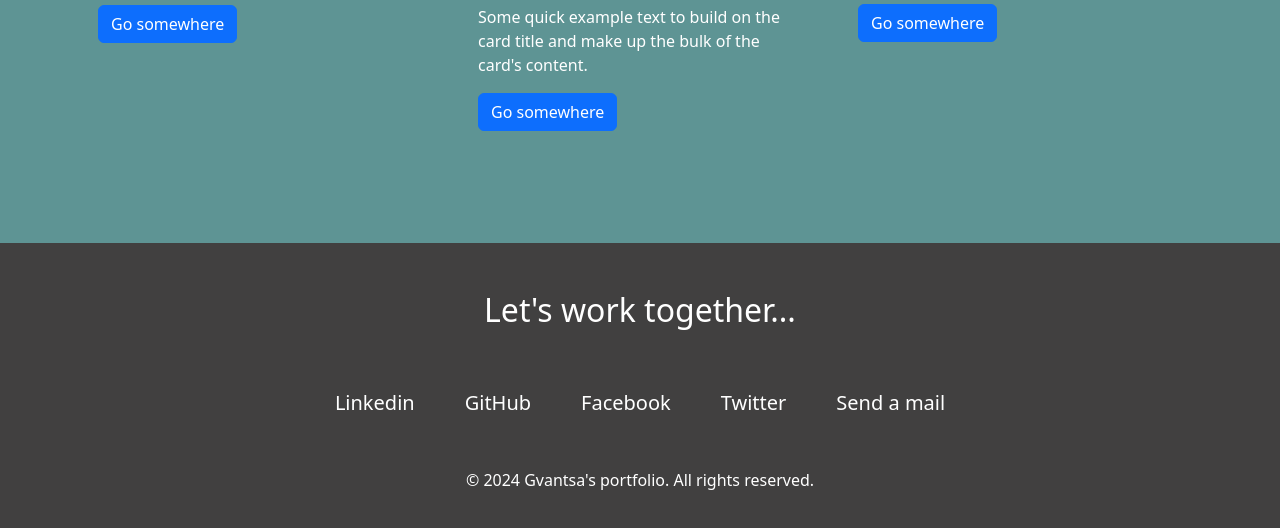
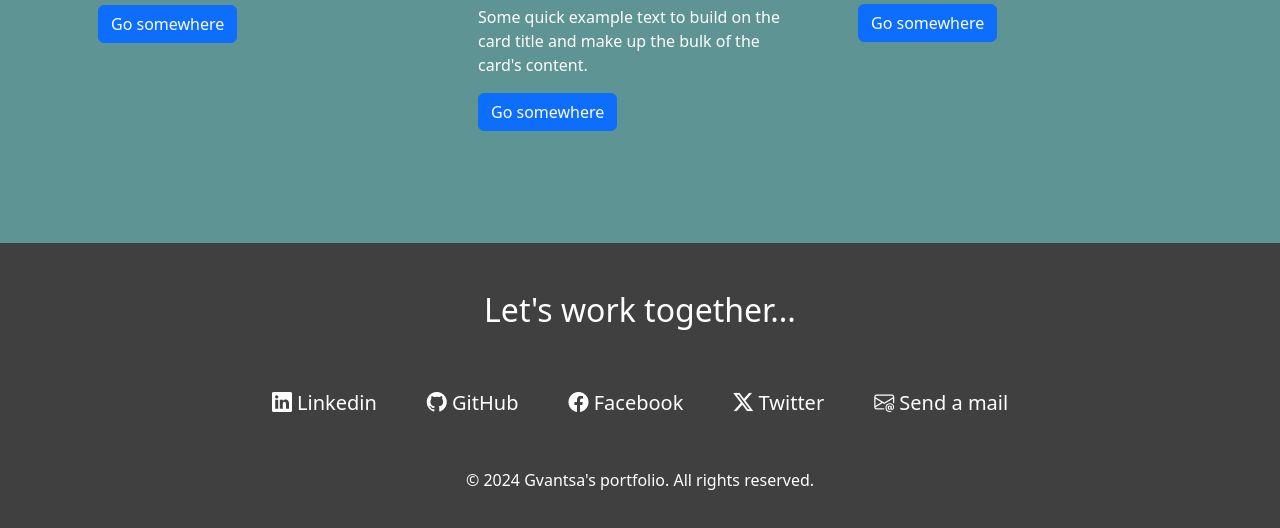
Before and after one commit to gvantsa-dolidze/gvantsa-dolidze.github.io, a plain HTML site: page index.html in a window 1280 px wide. Shown: the part 2108-2636 px from the top of the page. Drawn offline with nearby package versions, Linux system fonts and the light colour scheme.

Commit message:
add footer icons

```diff
--- a/index.html
+++ b/index.html
@@ -10,6 +10,7 @@
   <script src="https://cdn.jsdelivr.net/npm/bootstrap@5.3.3/dist/js/bootstrap.bundle.min.js"
     integrity="sha384-YvpcrYf0tY3lHB60NNkmXc5s9fDVZLESaAA55NDzOxhy9GkcIdslK1eN7N6jIeHz"
     crossorigin="anonymous"></script>
+    <link rel="stylesheet" href="https://cdn.jsdelivr.net/npm/bootstrap-icons@1.11.3/font/bootstrap-icons.min.css">
   <link rel="stylesheet" href="styles.css">
   <title>Gvantsa's Page</title>
 </head>
@@ -157,11 +158,11 @@
     <footer class="contact pt-5 pb-5" id="contact">
       <h2>Let's work together...</h2>
       <section class="social-media">
-        <a href="https://www.linkedin.com/in/gvantsadolidze/" target="_blank">Linkedin</a>
-        <a href="https://github.com/gvantsa-dolidze" target="_blank">GitHub</a>
-        <a href="https://www.facebook.com/Gvantsa.93" target="_blank">Facebook</a>
-        <a href="https://twitter.com/Gvantsa_Dolidze" target="_blank">Twitter</a>
-        <a href="mailto:gvantsa.dolidze@gmail.com">Send a mail</a>
+        <a href="https://www.linkedin.com/in/gvantsadolidze/" target="_blank"><i class="bi bi-linkedin"></i> Linkedin</a>
+        <a href="https://github.com/gvantsa-dolidze" target="_blank"><i class="bi bi-github"></i> GitHub</a>
+        <a href="https://www.facebook.com/Gvantsa.93" target="_blank"><i class="bi bi-facebook"></i> Facebook</a>
+        <a href="https://twitter.com/Gvantsa_Dolidze" target="_blank"><i class="bi bi-twitter-x"></i> Twitter</a>
+        <a href="mailto:gvantsa.dolidze@gmail.com"><i class="bi bi-envelope-at"></i> Send a mail</a>
       </section>
       <span>&copy; 2024 Gvantsa's portfolio. All rights reserved.</span>
     </footer>
```
